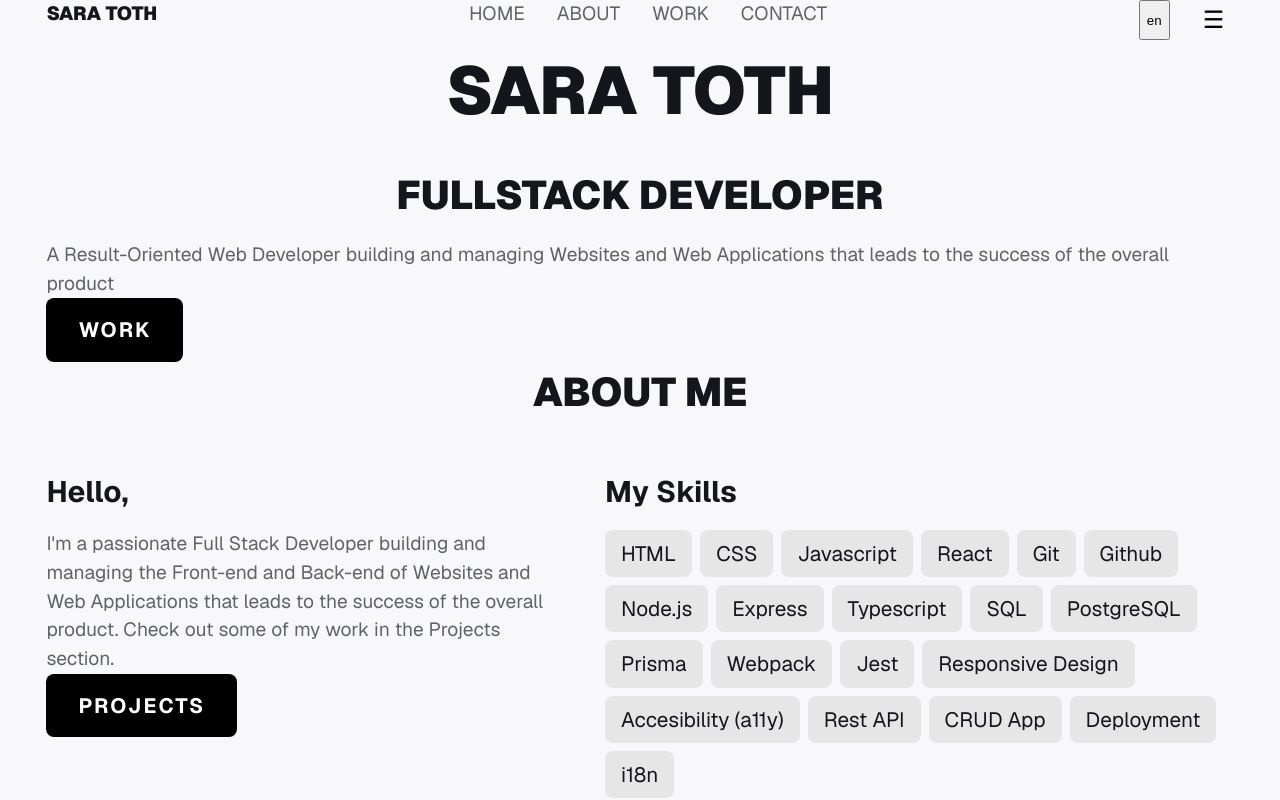
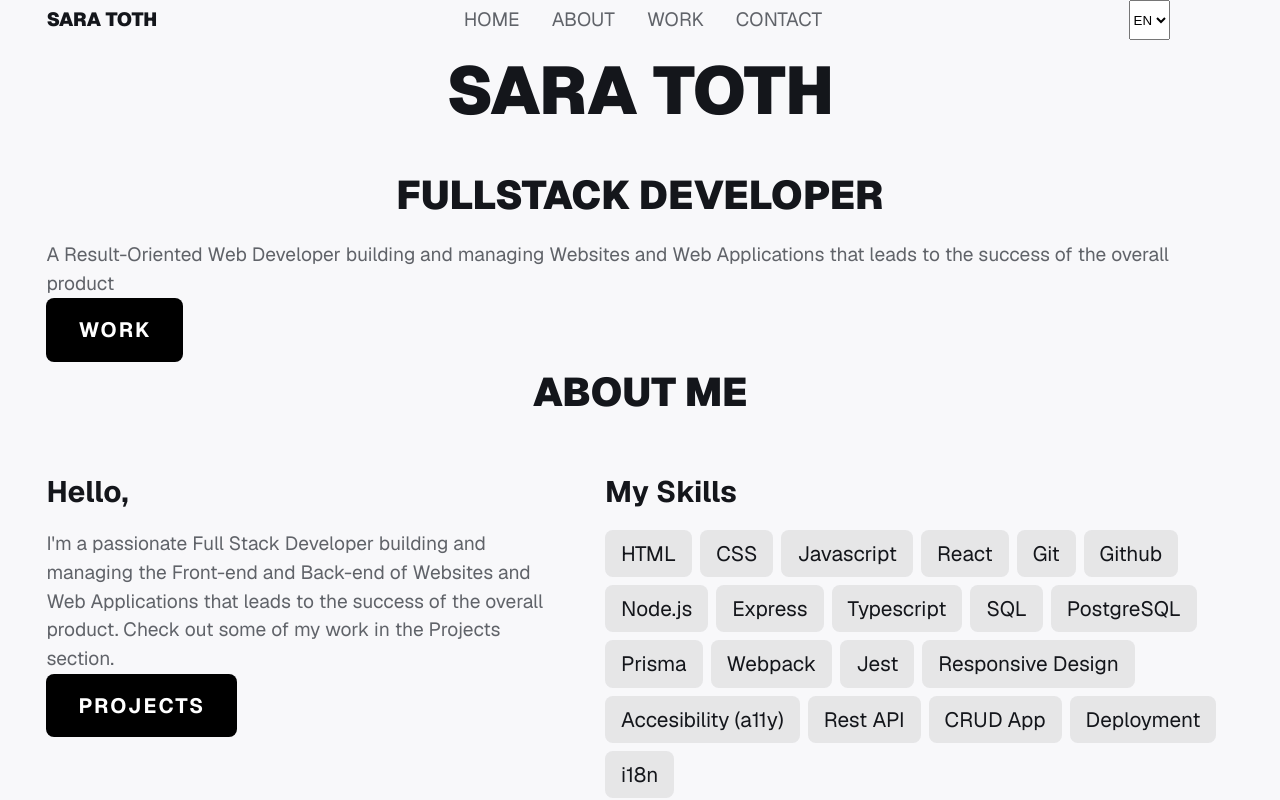
Before and after one commit to SaraToth/portfolio-react, a React (Vite) app: page / in a window 1280 px wide. Shown: the top 800 px of the page. Built offline with nearby package versions, Linux system fonts and the light colour scheme.

Commit message:
Feat: convert lang to select, finish styling headr

```diff
--- a/src/components/Header/Header.jsx
+++ b/src/components/Header/Header.jsx
@@ -6,15 +6,14 @@ import styles from "./Header.module.css";
 const Header = ({isProjectPage}) => {
 
     const [isDropdownOpen, setDropdownOpen] = useState(false);
-    const {t, i18n} = useTranslation();
+    const {i18n} = useTranslation();
 
     const toggleDropdown = () => {
         setDropdownOpen(!isDropdownOpen);
     };
 
-    const switchLang = () => {
-        const nextLang = i18n.language === "en" ? "kr" : "en";
-        i18n.changeLanguage(nextLang);
+    const handleChange = (e) => {
+        i18n.changeLanguage(e.target.value);
     };
 
     // Default pageVariant is Home
@@ -49,7 +48,10 @@ const Header = ({isProjectPage}) => {
 
             {/* Right: Language button and Hamburger menu */}
             <div className={styles.right}>
-                <button onClick={switchLang}>{t("lang")}</button>
+                <select value={i18n.language} onChange={handleChange}>
+                    <option value="en">EN</option>
+                    <option value="kr">KR</option>
+                </select>
 
                 {/* Hamburger open/close */}
                 <button onClick={toggleDropdown} className={styles.ham}>
--- a/src/components/Header/Header.module.css
+++ b/src/components/Header/Header.module.css
@@ -2,6 +2,7 @@
     position: relative;
     display: flex;
     justify-content: space-between;
+    align-items: center;
     text-transform: uppercase;
 }
 
@@ -56,4 +57,8 @@
     .nav ul {
         display: flex;
     }
+
+    .ham {
+        visibility: hidden;
+    }
 }
```
